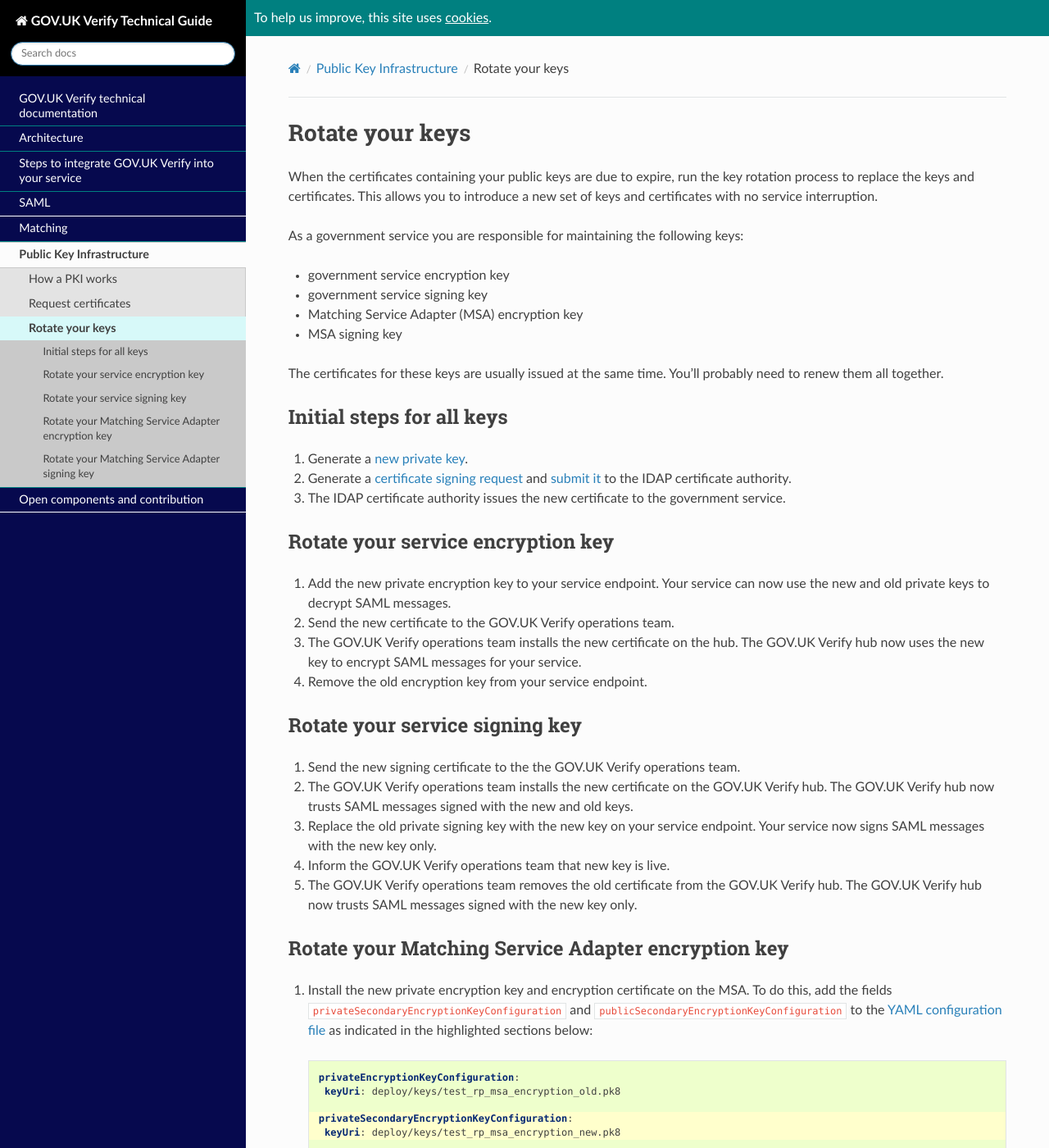
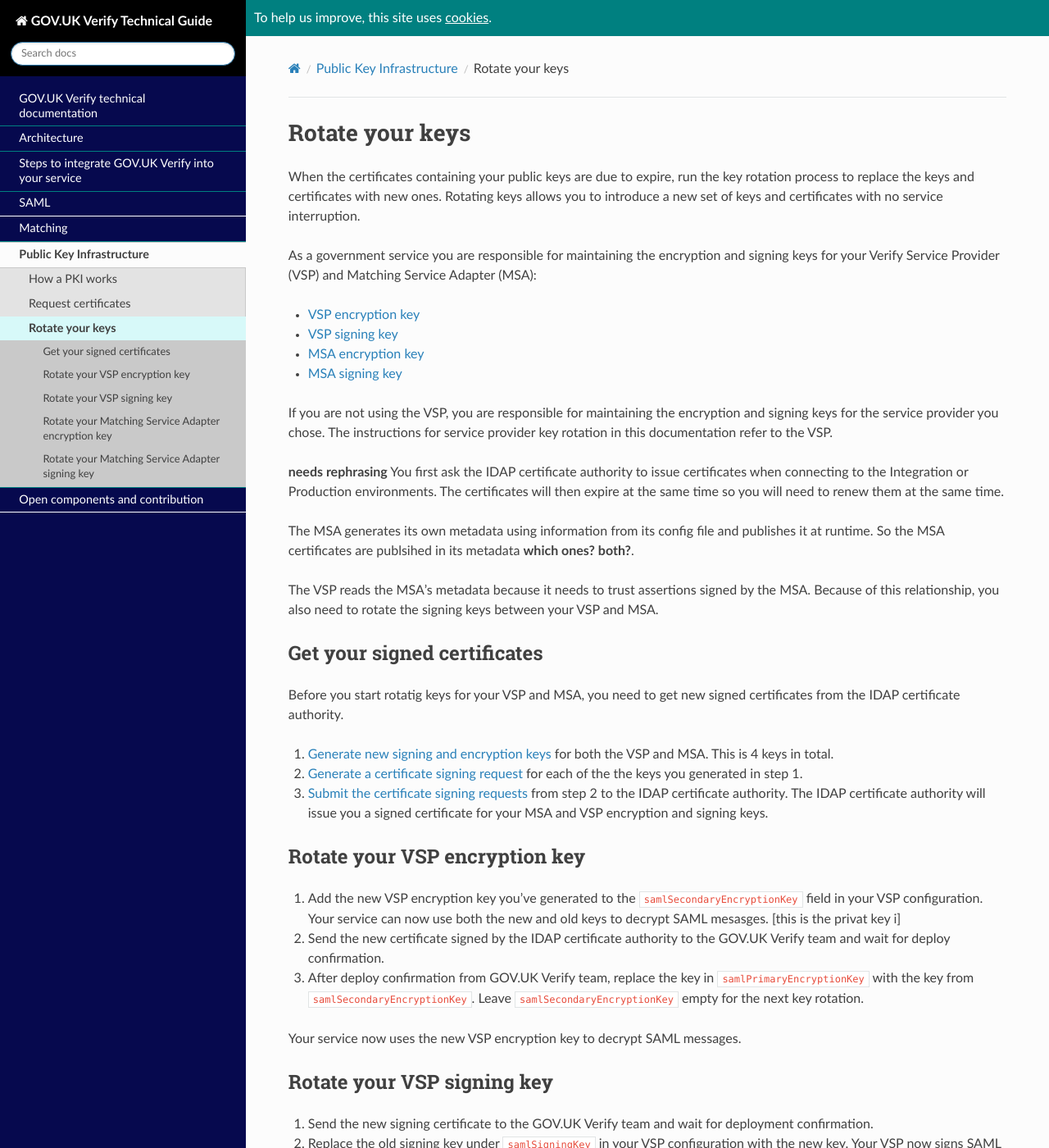
Before and after one commit to alphagov/rp-onboarding-tech-docs, a Sphinx documentation site: the page built from source/pages/pki/pkiRotate.rst, in a window 1280 px wide and 1400 px high. Shown: the whole window at 82% size. Built offline with Sphinx 7.4.7 and the Read the Docs theme 2.0.0, drawn with Linux system fonts in a browser that asks for light colours; nearby versions of some CDN libraries; pages that are not in the unit, such as notebooks, are missing from menus; comment, search, counter and statistics services are not loaded; some of the changed text lies outside the part shown.

Commit message:
Improve cert rotation docs
Pair writing draft

Pair writing with @andy.paine

```diff
--- a/source/pages/pki/pkiRotate.rst
+++ b/source/pages/pki/pkiRotate.rst
@@ -4,128 +4,116 @@
 Rotate your keys
 ==================
 
-When the certificates containing your public keys are due to expire, run the key rotation process to replace the keys and certificates. This allows you to introduce a new set of keys and certificates with no service interruption.
+When the certificates containing your public keys are due to expire, run the key rotation process to replace the keys and certificates with new ones. Rotating keys allows you to introduce a new set of keys and certificates with no service interruption.
 
-As a government service you are responsible for maintaining the following keys:
+As a government service you are responsible for maintaining the encryption and signing keys for your Verify Service Provider (VSP) and Matching Service Adapter (MSA):
 
-* government service encryption key
-* government service signing key
-* Matching Service Adapter (MSA) encryption key
-* MSA signing key
+* :ref:`VSP encryption key<rotateVSP_encKey>`
+* :ref:`VSP signing key<rotateVSP_signKey>`
+* :ref:`MSA encryption key<rotateMSA_encKey>`
+* :ref:`MSA signing key<rotateMSA_signKey>`
 
-The certificates for these keys are usually issued at the same time. You'll probably need to renew them all together.
+If you are not using the VSP, you are responsible for maintaining the encryption and signing keys for the service provider you chose. The instructions for service provider key rotation in this documentation refer to the VSP.
+
+**needs rephrasing** You first ask the IDAP certificate authority to issue certificates when connecting to the Integration or Production environments. The certificates will then expire at the same time so you will need to renew them at the same time.
+
+The MSA generates its own metadata using information from its config file and publishes it at runtime. So the MSA certificates are publsihed in its metadata **which ones? both?**.
+
+The VSP reads the MSA's metadata because it needs to trust assertions signed by the MSA. Because of this relationship, you also need to rotate the signing keys between your VSP and MSA.
 
 
-
-Initial steps for all keys
+Get your signed certificates
 ----------------------------------
 
-#. Generate a :ref:`new private key <pki_gen_private_key>`.
-#. Generate a :ref:`certificate signing request <pki_gen_csr>` and :ref:`submit it <pki_submit_csr>` to the IDAP certificate authority.
-#. The IDAP certificate authority issues the new certificate to the government service.
+Before you start rotatig keys for your VSP and MSA, you need to get new signed certificates from the IDAP certificate authority.
+
+#. :ref:`Generate new signing and encryption keys<pki_gen_private_key>` for both the VSP and MSA. This is 4 keys in total.
+#. :ref:`Generate a certificate signing request<pki_gen_csr>` for each of the the keys you generated in step 1.
+#. :ref:`Submit the certificate signing requests<pki_submit_csr>` from step 2 to the IDAP certificate authority. The IDAP certificate authority will issue you a signed certificate for your MSA and VSP encryption and signing keys.
 
 
-Rotate your service encryption key
+.. _rotateVSP_encKey:
+
+Rotate your VSP encryption key
 -----------------------------------
 
+#. Add the new VSP encryption key you've generated to the ``samlSecondaryEncryptionKey`` field in your VSP configuration. Your service can now use both the new and old keys to decrypt SAML mesasges. [this is the privat key i]
+#. Send the new certificate signed by the IDAP certificate authority to the GOV.UK Verify team and wait for deploy confirmation.
+#. After deploy confirmation from GOV.UK Verify team, replace the key in ``samlPrimaryEncryptionKey`` with the key from ``samlSecondaryEncryptionKey``. Leave ``samlSecondaryEncryptionKey`` empty for the next key rotation.
 
-#. Add the new private encryption key to your service endpoint. Your service can now use the new and old private keys to decrypt SAML messages.
-#. Send the new certificate to the GOV.UK Verify operations team.
-#. The GOV.UK Verify operations team installs the new certificate on the hub. The GOV.UK Verify hub now uses the new key to encrypt SAML messages for your service.
-#. Remove the old encryption key from your service endpoint.
+Your service now uses the new VSP encryption key to decrypt SAML messages.
 
 
-Rotate your service signing key
+.. _rotateVSP_signKey:
+
+Rotate your VSP signing key
 ----------------------------------
 
-#. Send the new signing certificate to the the GOV.UK Verify operations team.
-#. The GOV.UK Verify operations team installs the new certificate on the GOV.UK Verify hub. The GOV.UK Verify hub now trusts SAML messages signed with the new and old keys.
-#. Replace the old private signing key with the new key on your service endpoint. Your service now signs SAML messages with the new key only.
-#. Inform the GOV.UK Verify operations team that new key is live.
-#. The GOV.UK Verify operations team removes the old certificate from the GOV.UK Verify hub. The GOV.UK Verify hub now trusts SAML messages signed with the new key only.
+#. Send the new signing certificate to the GOV.UK Verify team and wait for deployment confirmation.
+#. Replace the old signing key under ``samlSigningKey`` in your VSP configuration with the new key. Your VSP now signs SAML messages with the new key only.
+#. Inform the GOV.UK Verify operations team that new key is live. The GOV.UK Verify team removes the old certificate from the GOV.UK Verify hub.
 
+The GOV.UK Verify hub now trusts SAML messages signed with your new VSP signing key only.
+
+
+.. _rotateMSA_encKey:
 
 Rotate your Matching Service Adapter encryption key
 -----------------------------------------------------
 
-1. Install the new private encryption key and encryption certificate on the MSA. To do this, add the fields ``privateSecondaryEncryptionKeyConfiguration`` and ``publicSecondaryEncryptionKeyConfiguration`` to the  :ref:`YAML configuration file <yamlfile>` as indicated in the highlighted sections below:
+#. Install the new encryption certificate (.crt) and private encryption key (.pk8) on the MSA. To do this, add a second list item under ``encryptionKeys`` in your :ref:`MSA configuration <yamlfile>`. The list element you're adding contains the details for your new public and private key, for example:
 
   .. code-block:: yaml
-     :emphasize-lines: 4-5, 11-13
 
-     privateEncryptionKeyConfiguration:
-      keyUri: deploy/keys/test_rp_msa_encryption_old.pk8
+    encryptionKeys:
+    - publicKey:
+        certFile: msa_encryption_2016.crt
+        name: MSA Encryption 2016
+      privateKey:
+        keyFile: msa_encryption_2016.pk8
+    - publicKey:
+        certFile: msa_encryption_2017.crt
+        name: MSA Encryption 2017
+      privateKey:
+        keyFile: msa_encryption_2017.pk8
 
-     privateSecondaryEncryptionKeyConfiguration:
-      keyUri: deploy/keys/test_rp_msa_encryption_new.pk8
-
-     publicEncryptionKeyConfiguration:
-      keyUri: deploy/keys/test_rp_msa_encryption_old.crt
-      keyName: http://www.test-rp-ms.gov.uk/SAML2/MD
-
-     publicSecondaryEncryptionKeyConfiguration:
-      keyUri: deploy/keys/test_rp_msa_encryption_new.crt
-      keyName: http://www.test-rp-ms.gov.uk/SAML2/MD
-
-  The MSA can now use both the new and old keys to decrypt SAML messages.
+  The MSA can now use both the new (2017) and old (2016) keys to decrypt SAML messages.
 
   .. note:: While both keys are in use, you may see error messages in the logs with the description 'Unwrapping failed'. These messages appear because the MSA attempts to decrypt the SAML message using each key in turn. You can safely ignore these messages. However, do not ignore any other error messages related to SAML decryption.
 
-2. Send the new certificate to the GOV.UK Verify operations team.
-3. The GOV.UK Verify operations team replaces the old certificate with the new certificate on the GOV.UK Verify hub. The GOV.UK Verify hub now uses the new key to encrypt SAML messages for your service.
-4. Promote the secondary private encryption key and encryption certificate to the primary position.
-5. Remove the old private encryption key and encryption certificate:
+#. Send the new certificate to the GOV.UK Verify operations team and wait for deployment confirmation
+#. The GOV.UK Verify operations team replaces the old certificate with the new certificate on the GOV.UK Verify hub. The GOV.UK Verify hub now uses the new key to encrypt SAML messages for your service.
+#. After GOV.UK Verify have confirmed deployment of the new (2017) public encryption key, delete the old (2016) private encryption key.
 
 
-  .. code-block:: yaml
-
-     privateEncryptionKeyConfiguration:
-      keyUri: deploy/keys/test_rp_msa_encryption_new.pk8
-
-     publicEncryptionKeyConfiguration:
-      keyUri: deploy/keys/test_rp_msa_encryption_new.crt
-      keyName: http://www.test-rp-ms.gov.uk/SAML2/MD
-
-6. Restart the MSA. The MSA can no longer use the old key to decrypt SAML messages.
-
+.. _rotateMSA_signKey:
 
 Rotate your Matching Service Adapter signing key
 --------------------------------------------------
 
 .. _pki_config_msa_2signkeys_SAMLmetadata:
 
-This procedure involves publishing 2 SAML signing certificates in the MSA SAML metadata.
 
-1. Send the new signing certificate to the GOV.UK Verify operations team.
-2. Install the new signing certificate on the MSA. To do this, add the field ``publicSecondarySigningKeyConfiguration`` to the :ref:`YAML configuration file <yamlfile>`, as indicated in the highlighted section below:
-
-  .. code-block:: yaml
-     :emphasize-lines: 8-10
-
-     privateSigningKeyConfiguration:
-      keyUri: deploy/keys/test_rp_msa_signing.pk8
-
-     publicSigningKeyConfiguration:
-      keyUri: deploy/keys/test_rp_msa_signing.crt
-      keyName: http://www.test-rp-ms.gov.uk/SAML2/MD
-
-     publicSecondarySigningKeyConfiguration:
-      keyUri: deploy/keys/test_rp_msa_signing_new_cert.crt
-      keyName: http://www.test-rp-ms.gov.uk/SAML2/MD/Secondary
-
-3. Check that your service endpoint has loaded the newly generated MSA metadata from: /matching-service/SAML2/metadata. The service endpoint now trusts assertions signed with the new key.
-4. Update the field ``privateSigningKeyConfiguration`` with the new private signing key.
-5. Promote the secondary signing certificate to the primary position.
-6. Remove the old signing certificate:
+#. Send the new signing certificate to the GOV.UK Verify team and add it to the :ref:`MSA configuration <yamlfile>` under ``signingKeys.secondary``:
 
   .. code-block:: yaml
 
-     privateSigningKeyConfiguration:
-      keyUri: deploy/keys/test_rp_msa_signing_new.pk8
+    signingKeys:
+      primary:
+        publicKey:
+          certFile: msa_signing_2016.crt
+          name: 2016 MSA Signing Key
+        privateKey:
+          keyFile: msa_signing_2016.pk8
+      secondary:
+        publicKey:
+          certFile: msa_signing_2017.crt
+          name: 2017 MSA Signing Key
+        privateKey:
+          keyFile: msa_signing_2017.pk8
 
-     publicSigningKeyConfiguration:
-      keyUri: deploy/keys/test_rp_msa_signing_new.crt
-      keyName: http://www.test-rp-ms.gov.uk/SAML2/MD
+#. Load the MSA metadata. Your service now trusts assertions signed with the new (2017) MSA signing key.
 
-7. Restart the MSA. SAML messages are now signed with the new key.
-8. Inform the GOV.UK Verify operations team that the new key is live.
+#. Delete the ``signingKeys.primary`` section and rename ``signingKeys.secondary`` to ``signingKeys.primary``. The MSA now signs the assertions with the new (2017) key.
+
+#. Inform the GOV.UK Verify operations team that the new key is live.
```
